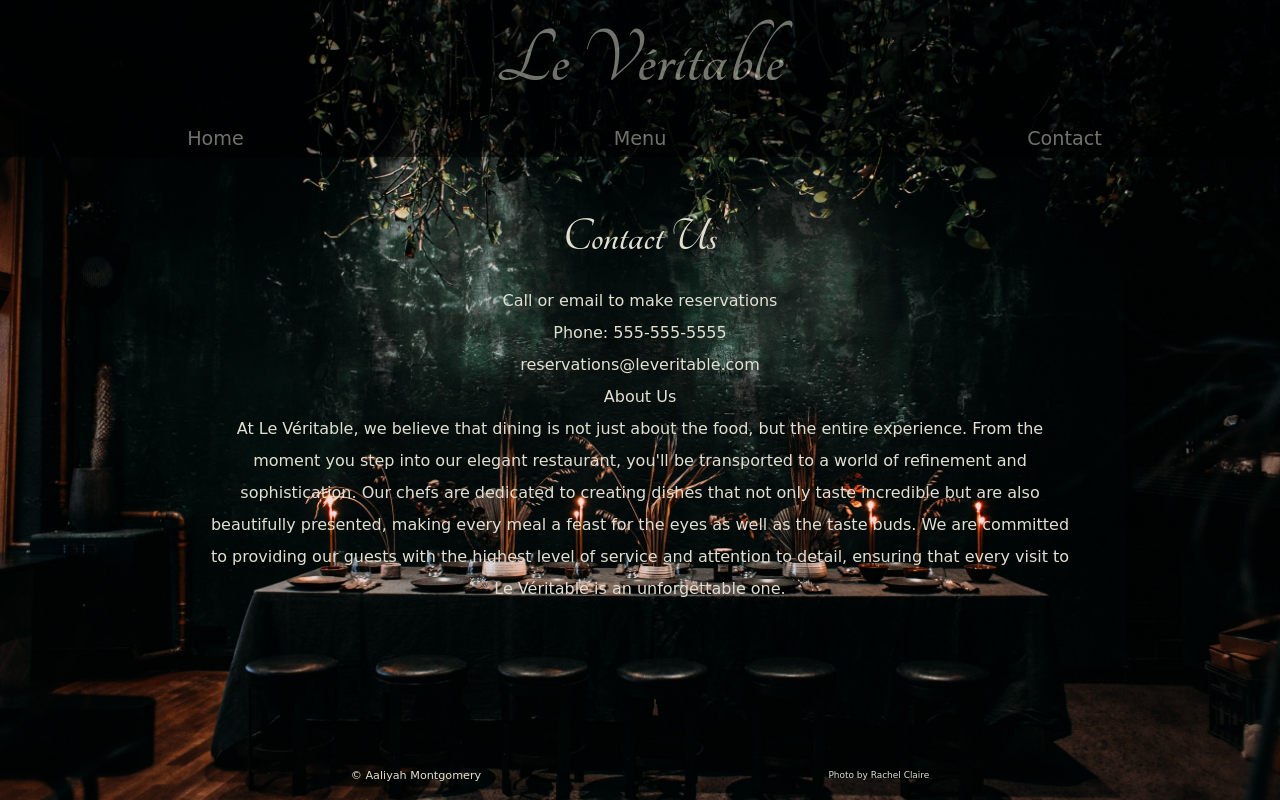
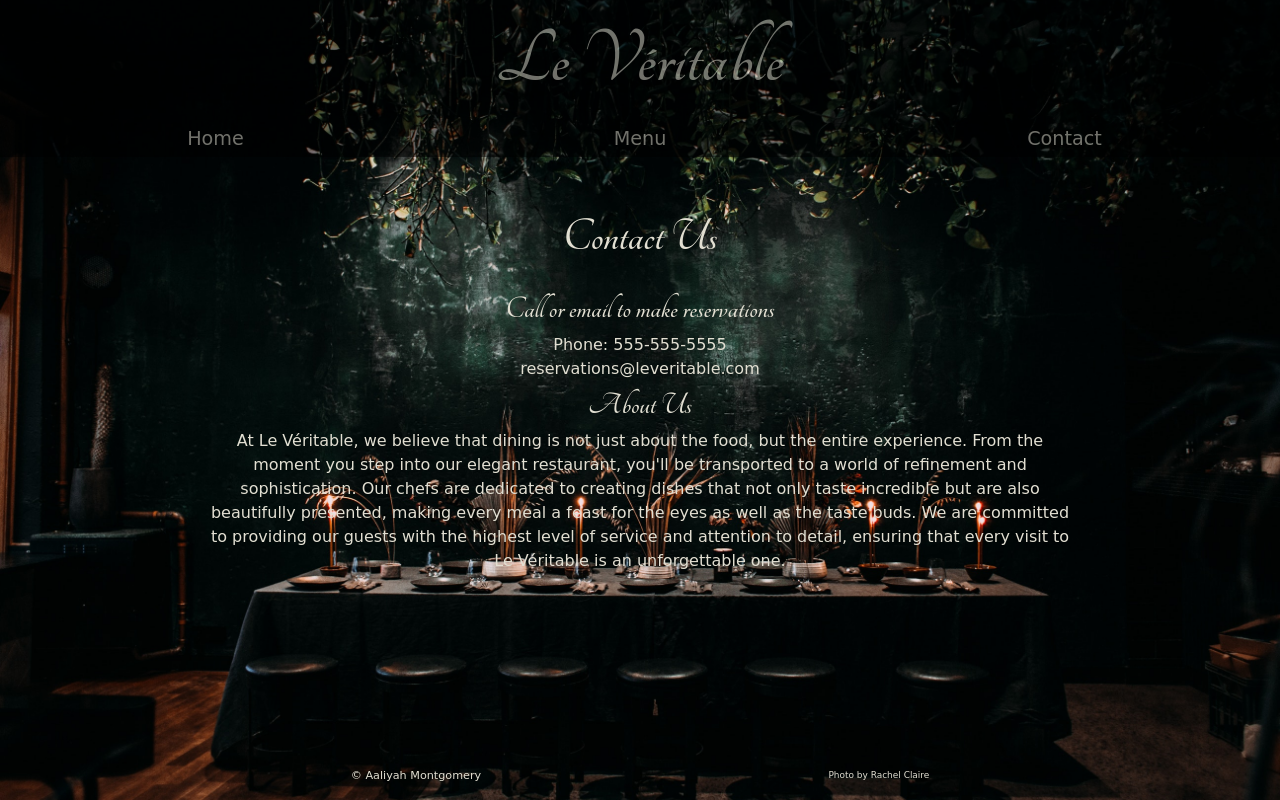
Before and after one commit to Aaliyah1699/restaurant-page, a website built with webpack: page dist/index.html in a window 1280 px wide. Both pictures are taken after a click on the button "Contact". Built offline with nearby package versions, Linux system fonts and the light colour scheme; a web font is replaced by a local one.

Commit message:
contact titles

```diff
--- a/src/style.css
+++ b/src/style.css
@@ -121,11 +121,18 @@ div.contact h2 {
   text-align: center;
   font-family: 'Tangerine', cursive, fantasy;
 }
-div.contact p {
+.contactInfo {
   font-size: 1rem;
-  line-height: 2;
+  line-height: 1.5;
   text-align: center;
   font-family: 'Castoro Titling', cursive, fantasy;
+}
+.titleInfo {
+  font-size: 2em;
+  font-weight: bold;
+  text-align: center;
+  line-height: 1.5;
+  font-family: 'Tangerine', cursive, fantasy;
 }
 /* Footer*/
 footer {
```
